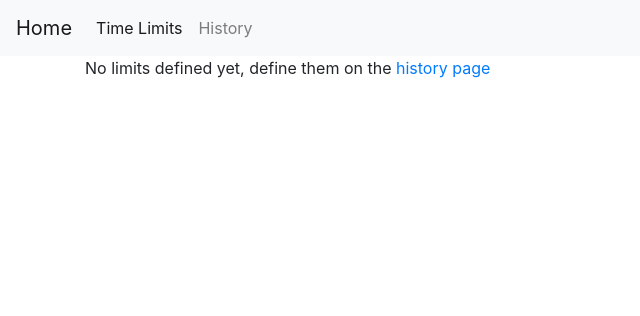
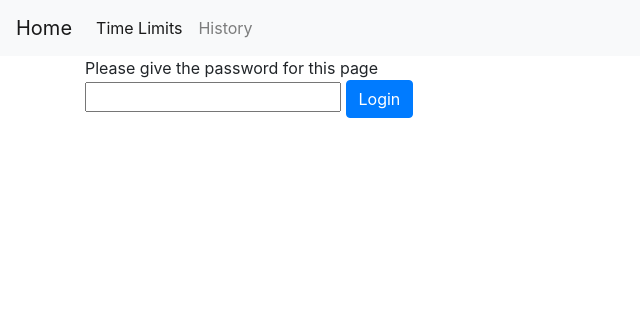
Before and after one commit to Tsjippy/chrome-monitoring, a Flask app: page /limits/ in a window 1280 px wide. Shown: the top 316 px of the page, without its empty margins (0-640 px from the left). Run offline with Flask 3, Linux system fonts and the light colour scheme; data that the repository does not hold is empty.

Commit message:
password

```diff
--- a/server/server.py
+++ b/server/server.py
@@ -7,6 +7,7 @@ app.config['SECRET_KEY']    = '1hhyjufosaip9fcids09if09ds8vuodsijfdious0d9f'
 db                          = sql_functions.DB()
 flask_port                  = 9000
 settings                    = ''
+page_password               = 'moeilijk'
 
 def url_strip(url):
     if "http://" in url or "https://" in url:
@@ -35,82 +36,96 @@ def index():
 
 @app.route('/limits/', methods=['GET', 'POST'])
 def limits():
+    pwd             = None
+    new_limits      = {}
+    authenticated   = False
+
     if request.method == 'POST':
-        user        = getVar(request, 'user')
-        limit       = getVar(request, 'limit')
-        url         = getVar(request, 'url')
-        till        = getVar(request, 'till')
-        temp_limit  = getVar(request, 'temp_limit')
+        password    = getVar(request, 'password')
 
-        if not limit:
-            flash('A new limit is required')
-        elif not user:
-            flash('An user is required')
-        elif not url:
-            flash('An url is required')
+        if(password == page_password):
+            pwd             = page_password
+            authenticated   = True
+
+            limit       = getVar(request, 'limit')
+
+            if limit:
+                url         = getVar(request, 'url')
+                till        = getVar(request, 'till')
+                temp_limit  = getVar(request, 'temp_limit')
+                user        = getVar(request, 'user')
+                if not user:
+                    flash('An user is required', 'error')
+                elif not url:
+                    flash('An url is required', 'error')
+                else:
+                    user    = user.lower()
+                    limit   = int(limit)
+
+                    # Update the temporary limit
+                    if till:
+                        temp_limit   = int(temp_limit)
+
+                        # Store the end date and time
+                        query   = f"UPDATE Limits SET 'till' = '{till}' WHERE user='{user}' AND url='{url}'"
+                        db.update_db_data(query)
+
+                        # Store the temp limit
+                        query   = f"UPDATE Limits SET 'temp_limit' = {temp_limit} WHERE user='{user}' AND url='{url}'"
+                        db.update_db_data(query)
+
+                    # Up date the normal limit
+                    query   = f"UPDATE Limits SET 'limit' = {limit} WHERE user='{user}' AND url='{url}'"
+
+                    print(query)
+                    db.update_db_data(query)
+
+                    flash('Limit saved succesfully', 'success')
+            else:
+                flash('Succesfully logged in', 'success')
         else:
-            user    = user.lower()
-            limit   = int(limit)
+            flash('Invalid Password', 'danger')
 
-            # Update the temporary limit
-            if till:
-                temp_limit   = int(temp_limit)
+    if pwd != None:
+        limits      = db.get_db_data(f"SELECT * from Limits")
 
-                # Store the end date and time
-                query   = f"UPDATE Limits SET 'till' = '{till}' WHERE user='{user}' AND url='{url}'"
-                db.update_db_data(query)
+        new_limits  = {}
+        unique_urls = {}
 
-                # Store the temp limit
-                query   = f"UPDATE Limits SET 'temp_limit' = {temp_limit} WHERE user='{user}' AND url='{url}'"
-                db.update_db_data(query)
+        for limit in limits:
+            if not limit['user'] in unique_urls:
+                unique_urls[limit['user']]  = []
 
-            # Up date the normal limit
-            query   = f"UPDATE Limits SET 'limit' = {limit} WHERE user='{user}' AND url='{url}'"
+            if not limit['user'] in new_limits:
+                new_limits[limit['user']]  = []
 
-            print(query)
-            db.update_db_data(query)
+            # Skip duplicates
+            if limit['url'] in unique_urls[limit['user']]:
+                continue
 
-            flash('Limit saved succesfully', 'info')
+            unique_urls[limit['user']].append(limit['url'])
 
-    limits      = db.get_db_data(f"SELECT * from Limits")
+            date_string = ''
+            temp_limit  = None
+            if limit['till'] != None:
+                x           = datetime.strptime(limit['till'], '%Y-%m-%dT%H:%M')
 
-    new_limits  = {}
-    unique_urls = {}
+                # check if the date is in the future
+                if datetime.now() < x:
+                    date_string = x.strftime('%d-%m-%Y %H:%M')
+                    temp_limit  = limit['temp_limit']
+                    date_string = limit['till']
 
-    for limit in limits:
-        if not limit['user'] in unique_urls:
-            unique_urls[limit['user']]  = []
+            new_limits[limit['user']].append({
+                'url':          limit['url'],
+                'limit':        limit['limit'], #show time in minutes
+                'till':         date_string,
+                'temp_limit':   temp_limit
+            })
 
-        if not limit['user'] in new_limits:
-            new_limits[limit['user']]  = []
+        print(new_limits)
 
-        # Skip duplicates
-        if limit['url'] in unique_urls[limit['user']]:
-            continue
-
-        unique_urls[limit['user']].append(limit['url'])
-
-        date_string = ''
-        temp_limit  = None
-        if limit['till'] != None:
-            x           = datetime.strptime(limit['till'], '%Y-%m-%dT%H:%M')
-
-            # check if the date is in the future
-            if datetime.now() < x:
-                date_string = x.strftime('%d-%m-%Y %H:%M')
-                temp_limit  = limit['temp_limit']
-                date_string = limit['till']
-
-        new_limits[limit['user']].append({
-            'url':          limit['url'],
-            'limit':        limit['limit'], #show time in minutes
-            'till':         date_string,
-            'temp_limit':   temp_limit
-        })
-
-    print(new_limits)
-
-    return render_template('limits.html', limits=new_limits, usercount=len(new_limits))
+    return render_template('limits.html', limits=new_limits, usercount=len(new_limits), authenticated=authenticated, password=pwd)
 
 @app.route('/history', methods=['GET', 'POST'])
 def history():
@@ -120,11 +135,11 @@ def history():
         user    = getVar(request,'user').lower()
 
         if int(limit) < 5:
-            flash('Limit should be greater than 5 minutes')
+            flash('Limit should be greater than 5 minutes', 'info')
         else:
             values   = f"'{user}', '{url}', {limit}"
             db.add_db_entry('Limits', "'user','url', 'limit'", values)
-            flash('Limit saved succesfully', 'info')
+            flash('Limit saved succesfully', 'success')
     elif request.method == 'GET':
         user = getVar(request,"user")
         if user is None:
@@ -252,7 +267,7 @@ def get_limits(json=True):
         user        = getVar(request,'username')
         if user == None:
             print("No user given")
-            flash('An user is required')
+            flash('An user is required', 'error')
 
             return "Please select an user"
         else:
--- a/server/templates/base.html
+++ b/server/templates/base.html
@@ -28,9 +28,13 @@
             </div>
         </nav>
         <div class="container">
-            {% for message in get_flashed_messages() %}
-                <div class="alert alert-danger">{{ message }}</div>
-            {% endfor %}
+            {% with messages = get_flashed_messages(with_categories=true) %}
+                {% if messages %}
+                    {% for category, message in messages %}
+                        <div class="alert alert-{{ category }}">{{ message }}</div>
+                    {% endfor %}
+                {% endif %}
+            {% endwith %}
             {% block content %} {% endblock %}
         </div>
 
--- a/server/templates/limits.html
+++ b/server/templates/limits.html
@@ -3,6 +3,7 @@
 {% block title %} Webpage Limits {% endblock %}
 {% block content %}
     <div id="limits">
+        {% if authenticated %}
             {% if limits %}
                 {% for user in limits %}
                     <button type="button" class="user-choice" data-user="{{ user }}">{{ user|title }}</button>
@@ -22,6 +23,7 @@
                                     <tr>
                                         <input type="hidden" name="url" value="{{ limit['url'] }}">
                                         <input type="hidden" name="user" value="{{ user }}">
+                                        <input type="hidden" name="password" value="{{ password }}">
                                         <td>
                                             {{ limit['url'] }}
                                         </td>
@@ -46,5 +48,13 @@
             {% else %}
                 No limits defined yet, define them on the <a href="/history">history page</a>
             {% endif %}
+        {% else %}
+            Please  give the password for this page
+            <form method="post">
+                <input type="password" name="password">
+
+                <button type="submit" class="btn btn-primary">Login</button>
+            </form>
+        {% endif %}
     </div>
 {% endblock %}
```
Lines whose indentation alone changed are shown as unchanged.
